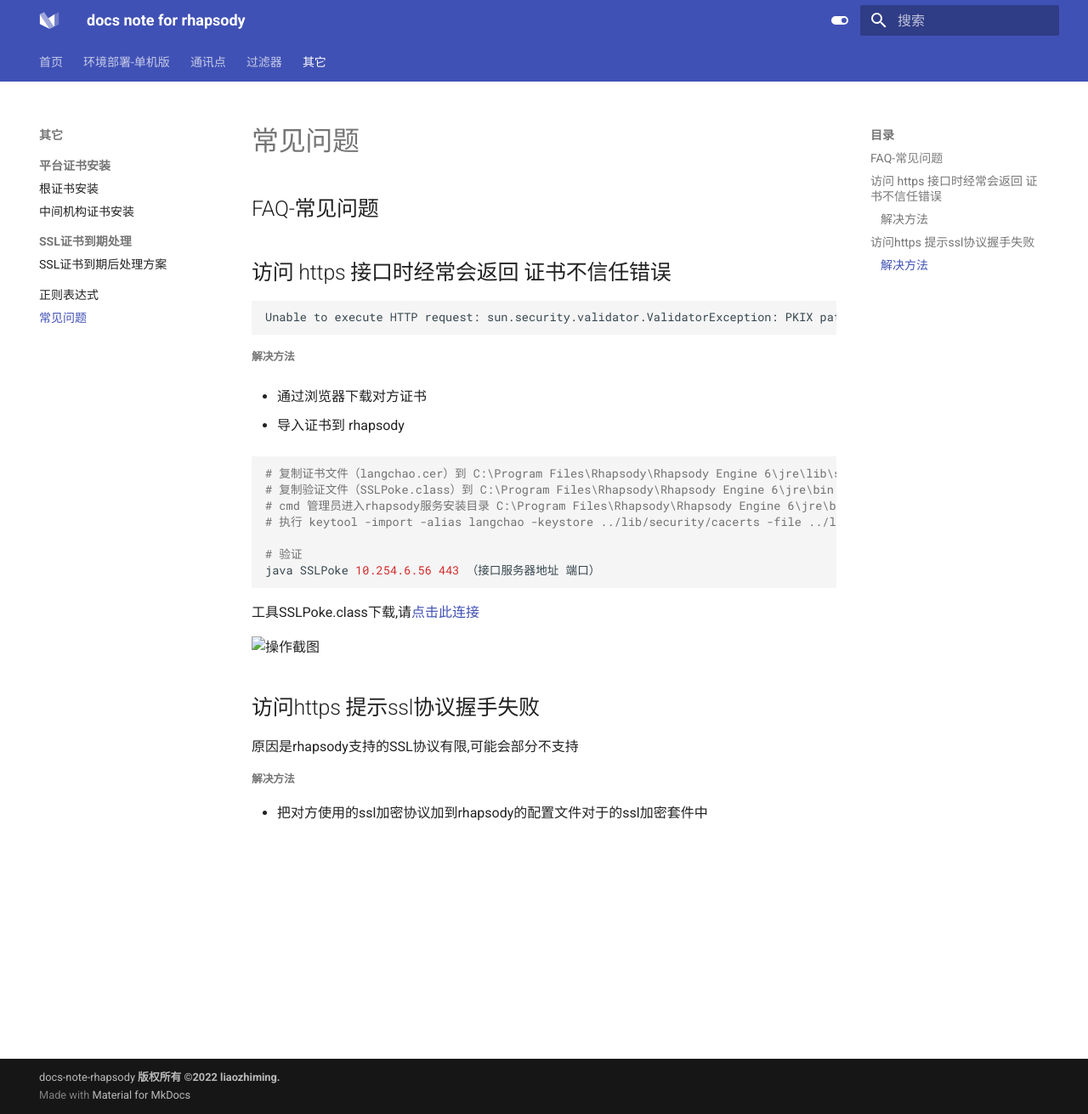
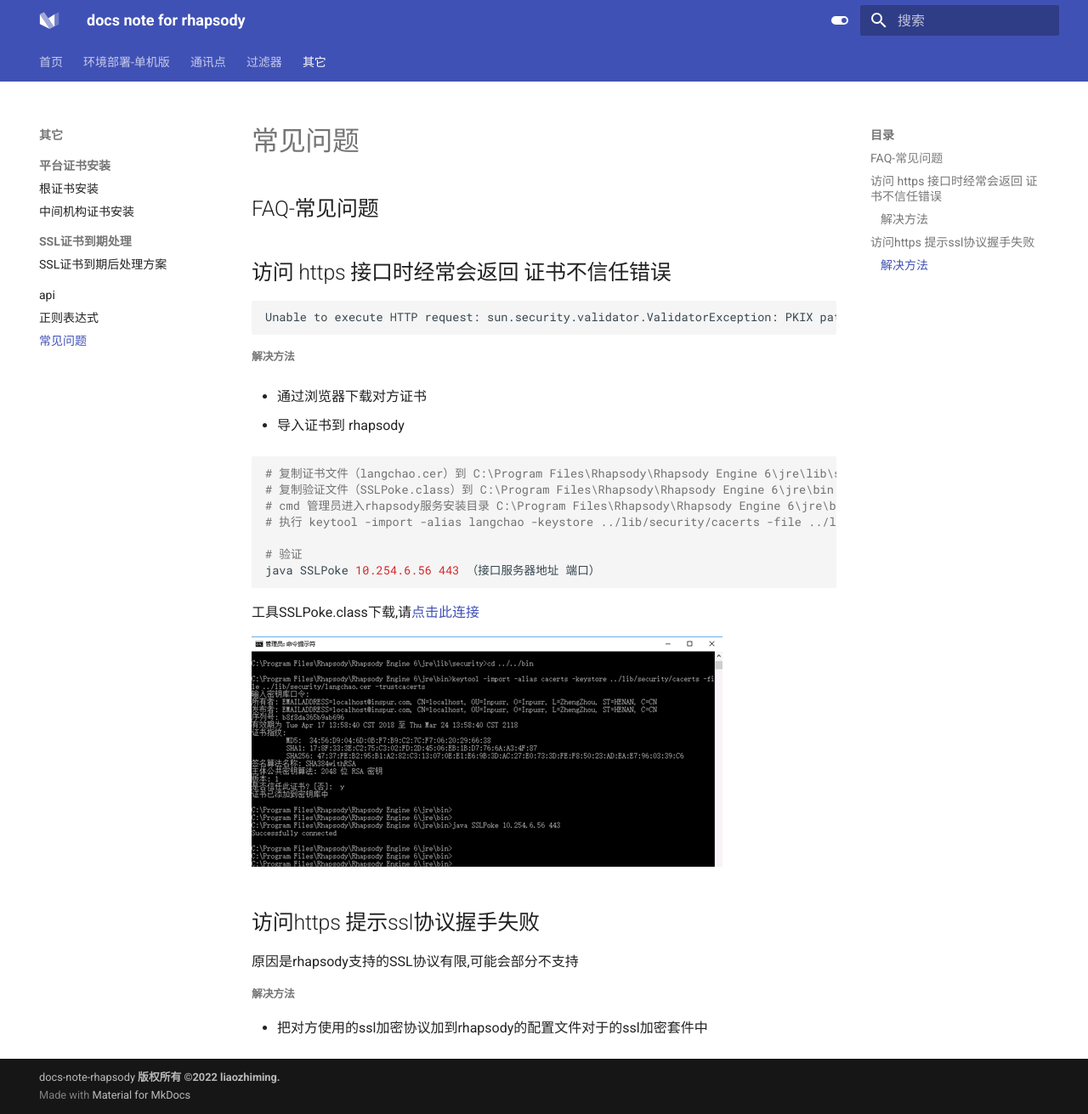
Before and after one commit to liaozhimingandy/demo, an MkDocs documentation site: the page built from docs/other/FAQ.md, in a window 1280 px wide and 1311 px high. Shown: the whole window at 85% size. Built offline with MkDocs 1.6.1 and Material for MkDocs 9.7.7, drawn with Linux system fonts in a browser that asks for light colours.

Commit message:
更新部分内容;

````diff
--- a/docs/other/FAQ.md
+++ b/docs/other/FAQ.md
@@ -22,9 +22,9 @@
   java SSLPoke 10.254.6.56 443 （接口服务器地址 端口）
   ```
 
-  工具SSLPoke.class下载,请[点击此连接](files/SSLPoke.class)
+  工具SSLPoke.class下载,请[点击此连接](/docs-note-rhapsody/assets/file/SSLPoke.class)
 
-![操作截图](..\imgs\image-20211011074403485.png)
+![操作截图](/docs-note-rhapsody/assets/images/image-20211011074403485.png)
 
 ## 访问https 提示ssl协议握手失败
 
--- a/mkdocs.yml
+++ b/mkdocs.yml
@@ -163,6 +163,7 @@
     - 中间机构证书安装: other/cacert-install-agent.md
   - SSL证书到期处理:
     - SSL证书到期后处理方案: other/https-ssl.md
+  - api: other/api.md
   - 正则表达式: filter/regexp.md
   - 常见问题: other/FAQ.md
   # - api操作: other/api.md39615
````
